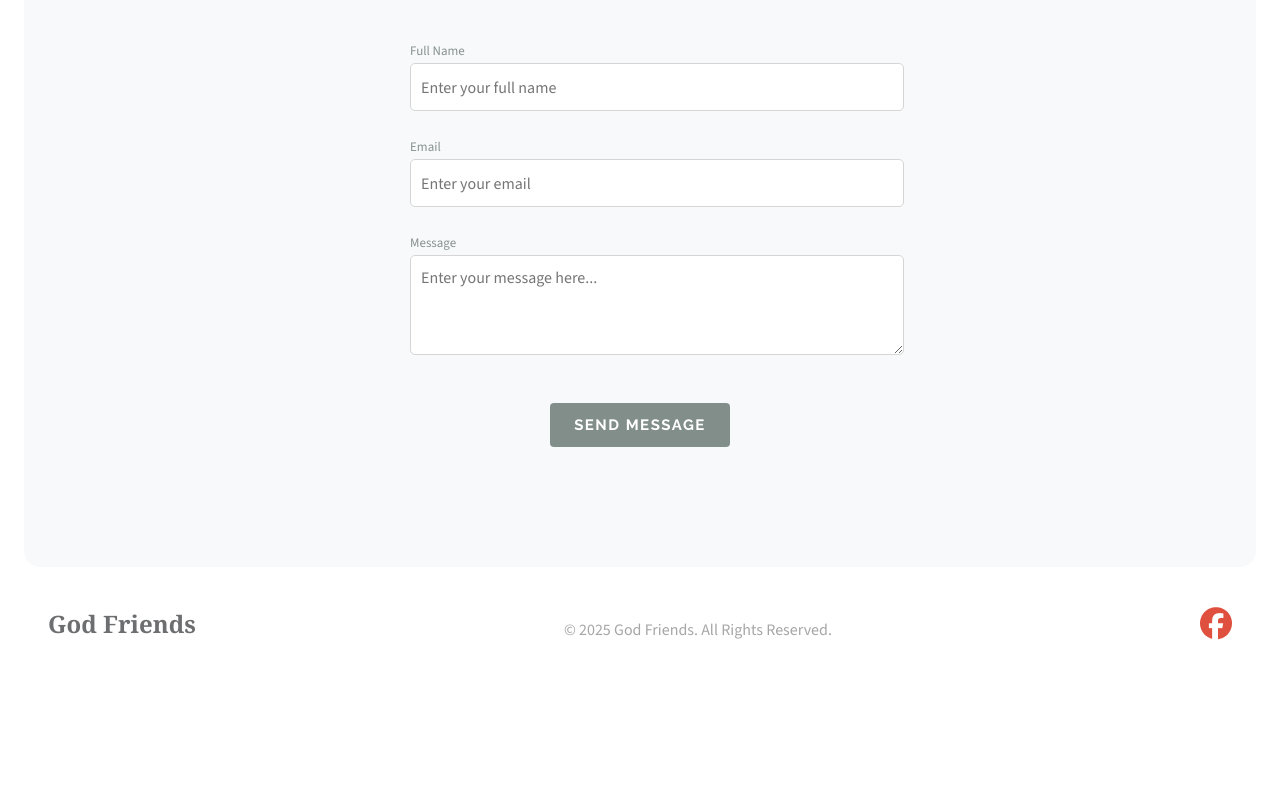
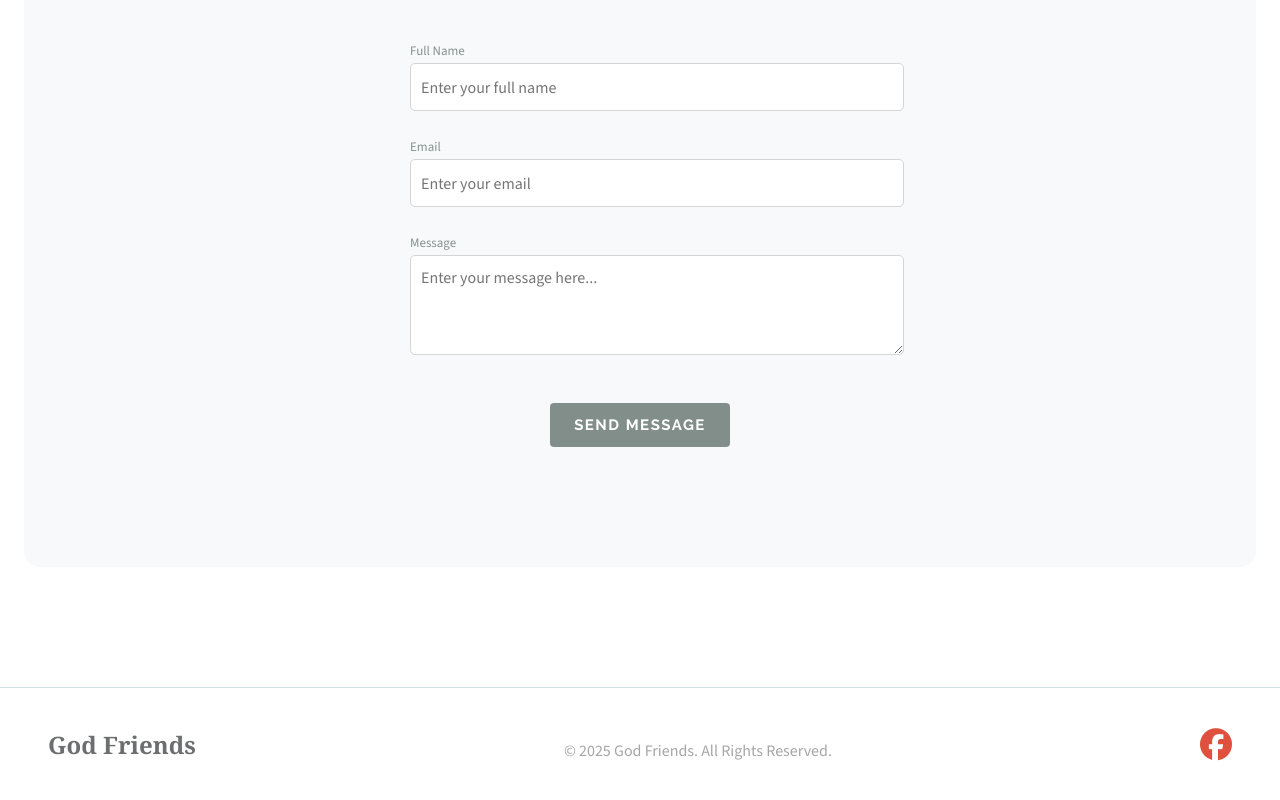
Before and after one commit to JoshAskew/GodFriends, a React (Vite) app: page / in a window 1280 px wide. Shown: the part 4119-4919 px from the top of the page. Before the commit the page ends 4811 px from the top, so only its background shows below. Built offline with nearby package versions, Linux system fonts and the light colour scheme.

Commit message:
added top border to footer

```diff
--- a/src/styles/index.css
+++ b/src/styles/index.css
@@ -541,6 +541,8 @@ textarea:focus {
     align-items: flex-start;
     gap: 32px;
     align-self: stretch;
+    border-top: 1px solid #D1E0E3;
+    margin-top: 120px;
 }
 
 .footer-text {
```
